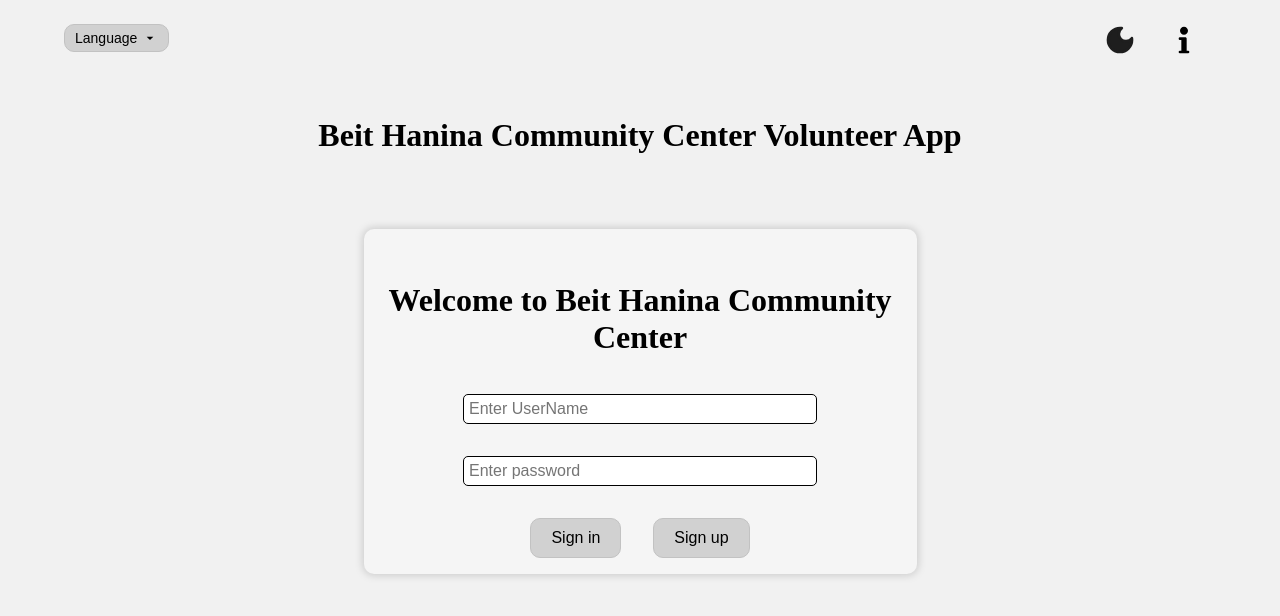
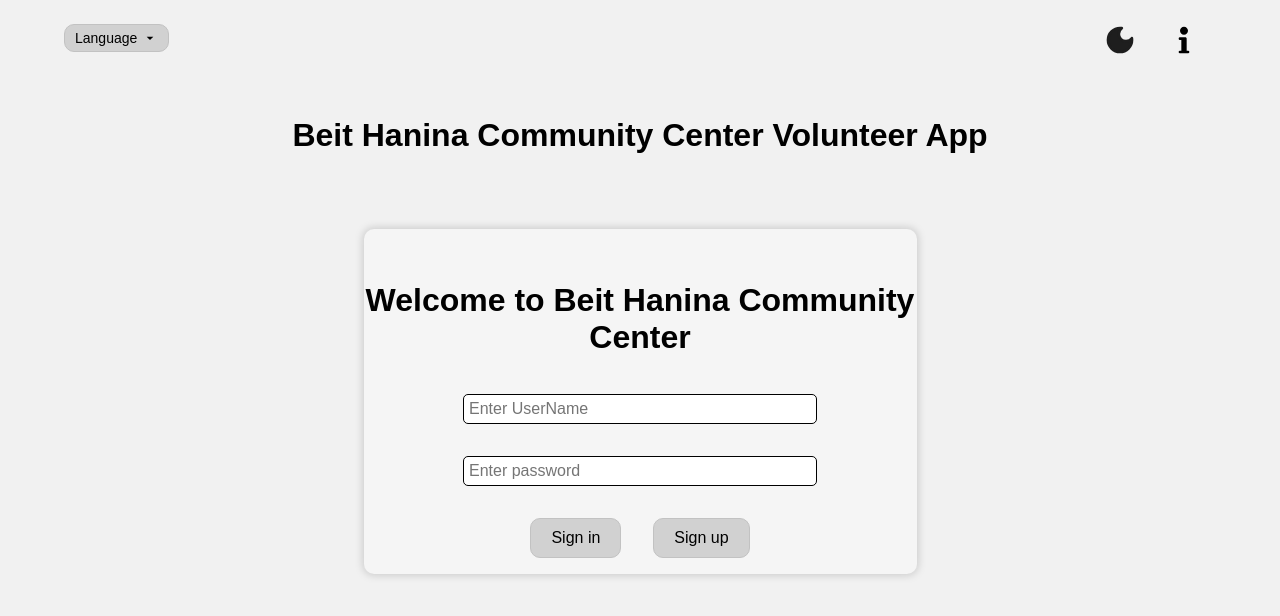
Before and after one commit to mohammadabk2/Beit-Hanina-Community-Center-Vol-App, a React (Create React App) app in the folder client/: page / in a window 1280 px wide. Shown: the top 616 px of the page. Built offline with nearby package versions, Linux system fonts and the light colour scheme.

Commit message:
Changes the font-family of the whole web-app and fixes eslint errors

```diff
--- a/client/src/App.css
+++ b/client/src/App.css
@@ -1,4 +1,9 @@
 @import url("global.css");
+
+/*Sets font-family */
+body {
+ font-family: sans-serif;
+}
 
 /*Adds background transition to all classes for dark/light mode*/
 .button,
--- a/client/src/components/PersonItem/PersonItemRow.js
+++ b/client/src/components/PersonItem/PersonItemRow.js
@@ -25,7 +25,7 @@ const PersonItemRow = ({
   // const { t: tskill } = useTranslation("skills"); // Not needed here
 
   // Simple skills display (comma-separated) - adjust as needed
-  const skillsDisplay = skills ? skills.join(", ") : "N/A";
+  // const skillsDisplay = skills ? skills.join(", ") : "N/A";
 
   return (
     // No outer div or table needed here, just the row
--- a/client/src/pages/HomePage/HomeAdmin.js
+++ b/client/src/pages/HomePage/HomeAdmin.js
@@ -1,4 +1,4 @@
-import React, { useState, useEffect } from "react"; // Added useEffect if you plan fetching data later
+import React, { useState } from "react";
 import { useTranslation } from "react-i18next";
 
 import NavigationBar from "../../components/NavigationBar";
```
